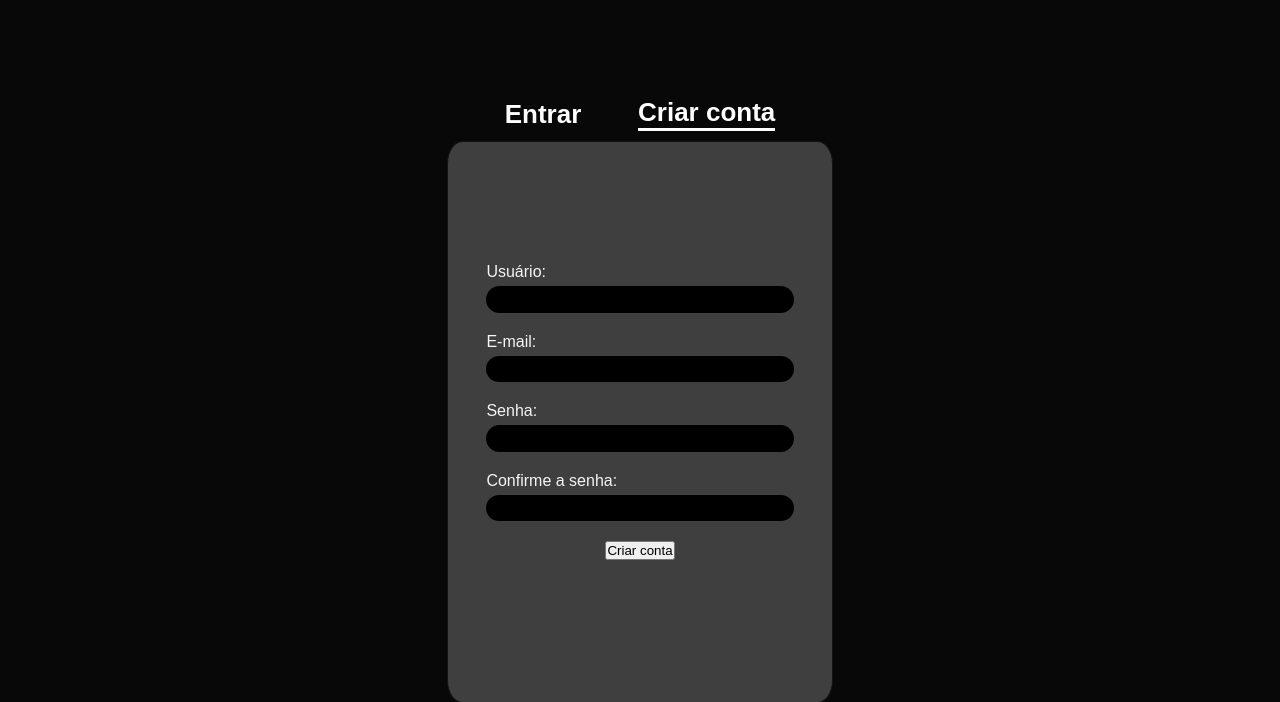
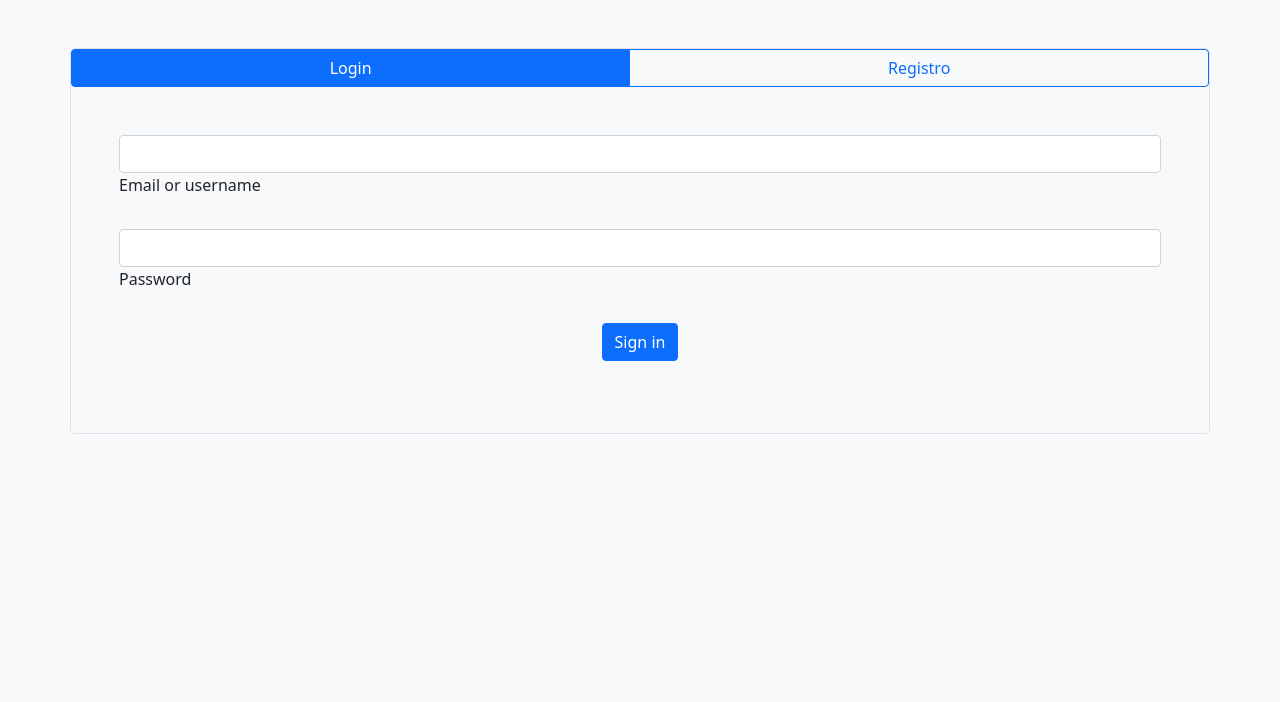
Before and after one commit to samuel06santos/Sistema-WEB, a Django app: page /registrar/ in a window 1280 px wide. Shown: the top 702 px of the page. Run offline with Django 4.2, Linux system fonts and the light colour scheme.

Commit message:
Add files via upload

```diff
--- /dev/null
+++ b/django-project/core/templates/entry.html
@@ -0,0 +1,118 @@
+{% load static %}
+<!DOCTYPE html>
+<html lang="en">
+<head>
+    <meta charset="UTF-8">
+    <meta http-equiv="X-UA-Compatible" content="IE=edge">
+    <meta name="viewport" content="width=device-width, initial-scale=1.0">
+    <link href="https://cdn.jsdelivr.net/npm/bootstrap@5.0.2/dist/css/bootstrap.min.css" rel="stylesheet" integrity="sha384-EVSTQN3/azprG1Anm3QDgpJLIm9Nao0Yz1ztcQTwFspd3yD65VohhpuuCOmLASjC" crossorigin="anonymous">
+    <script src="https://cdn.jsdelivr.net/npm/bootstrap@5.0.2/dist/js/bootstrap.bundle.min.js" integrity="sha384-MrcW6ZMFYlzcLA8Nl+NtUVF0sA7MsXsP1UyJoMp4YLEuNSfAP+JcXn/tWtIaxVXM" crossorigin="anonymous"></script>
+    <script src="https://cdn.jsdelivr.net/npm/@popperjs/core@2.9.2/dist/umd/popper.min.js" integrity="sha384-IQsoLXl5PILFhosVNubq5LC7Qb9DXgDA9i+tQ8Zj3iwWAwPtgFTxbJ8NT4GN1R8p" crossorigin="anonymous"></script>
+    <script src="https://cdn.jsdelivr.net/npm/bootstrap@5.0.2/dist/js/bootstrap.min.js" integrity="sha384-cVKIPhGWiC2Al4u+LWgxfKTRIcfu0JTxR+EQDz/bgldoEyl4H0zUF0QKbrJ0EcQF" crossorigin="anonymous"></script>
+    <title>Registro</title>
+</head>
+<body class="bg-light">
+    <div id="carouselExampleCaptions" class="carousel slide container d-flex flex-column mt-5 rounded-3 border p-0" data-bs-ride="carousel">
+        <!-- Botões de controle -->
+        <div class="btn-group d-flex" role="group" aria-label="Basic example">
+            <button type="button" data-bs-target="#carouselExampleCaptions" data-bs-slide-to="0" class="btn btn-outline-primary active" aria-current="true" aria-label="Slide 1">Login</button>
+            <button type="button" data-bs-target="#carouselExampleCaptions" class="btn btn-outline-primary" data-bs-slide-to="1" aria-label="Slide 2">Registro</button>
+        </div>
+
+
+        <div class="carousel-inner bg-light">
+            <!-- PÁGINA DE LOGIN -->
+            <div class="carousel-item active" data-bs-interval="99999999999">
+                <div class="p-5">
+                    <div class="tab-pane fade show active" id="pills-login" role="tabpanel" aria-labelledby="tab-login">
+                        <form action="{% url 'login' %}" method="POST">
+                            {% csrf_token %}
+                            <!-- Email input -->
+                            <div class="form-outline mb-4">
+                                <input type="email" id="loginName" class="form-control" />
+                                <label class="form-label" for="loginName">Email or username</label>
+                            </div>
+
+                            <!-- Password input -->
+                            <div class="form-outline mb-4">
+                                <input type="password" id="loginPassword" class="form-control" />
+                                <label class="form-label" for="loginPassword">Password</label>
+                            </div>
+
+                            <!-- Submit button -->
+                            <button type="submit" class="btn btn-primary btn-block mb-4 d-block m-auto">Sign in</button>
+                        </form>
+                    </div>
+                </div>
+            </div>
+            <div class="carousel-item" data-bs-interval="9999999999">
+                <div class="p-5">
+                    <form class="formulary" action="{% url 'registrar' %}" method="POST">
+    	                {% csrf_token %}
+                        <!-- Name input -->
+                        <div class="form-outline mb-4">
+                            <input type="text" id="registerName" class="form-control" />
+                            <label class="form-label" for="registerName">Name</label>
+                        </div>
+
+                        <!-- Username input -->
+                        <div class="form-outline mb-4">
+                            <input type="text" id="registerUsername" class="form-control" />
+                            <label class="form-label" for="registerUsername">Username</label>
+                        </div>
+
+                        <!-- Email input -->
+                        <div class="form-outline mb-4">
+                            <input type="email" id="registerEmail" class="form-control" />
+                            <label class="form-label" for="registerEmail">Email</label>
+                        </div>
+
+                        <!-- Password input -->
+                        <div class="form-outline mb-4">
+                            <input type="password" id="registerPassword" class="form-control" />
+                            <label class="form-label" for="registerPassword">Password</label>
+                        </div>
+
+                        <!-- Repeat Password input -->
+                        <div class="form-outline mb-4">
+                            <input type="password" id="registerRepeatPassword" class="form-control" />
+                            <label class="form-label" for="registerRepeatPassword">Repeat password</label>
+                        </div>
+
+                        <!-- Checkbox -->
+                        <div class="form-check d-flex justify-content-center mb-4">
+                            <input class="form-check-input me-2" type="checkbox" value="" id="registerCheck" checked
+                            aria-describedby="registerCheckHelpText" />
+                            <label class="form-check-label" for="registerCheck">
+                            I have read and agree to the terms
+                            </label>
+                        </div>
+
+                        <!-- Submit button -->
+                        <button type="submit" class="btn btn-primary btn-block mb-3 d-block m-auto">Sign in</button>
+                    </form>
+                </div>
+            </div>
+        </div>
+    </div>
+    <script>
+
+        function Verify_psswd(){
+            var psswd = document.getElementById("password").value;
+            var c_psswd = document.getElementById("confirm-password").value;
+            let btn = document.querySelector("#btn-submit")
+            var alerta = document.getElementById("alerta");
+            if (psswd != c_psswd) {
+                btn.disabled = true
+                alerta.innerHTML = "Por favor insira uma senha!";
+
+            }
+            else {
+                btn.disabled = false
+                alerta.innerHTML = "Por favor insira uma senha!";
+            }
+            return false;
+        }
+    </script>
+</body>
+</html>
--- a/django-project/core/views.py
+++ b/django-project/core/views.py
@@ -27,7 +27,7 @@ def registrar(request):
     email = request.POST.get("email")
     password = request.POST.get("password")
     print(f"USUARIO CRIADO:\n{email=}\n{password=}\n\n")
-    return render(request, "register.html")
+    return render(request, "entry.html")
 
 def salvar(request):
     user = request.POST.get("name")
```
Also changed, not shown: django-project/core/templates/home.html (+25 -17 lines).
